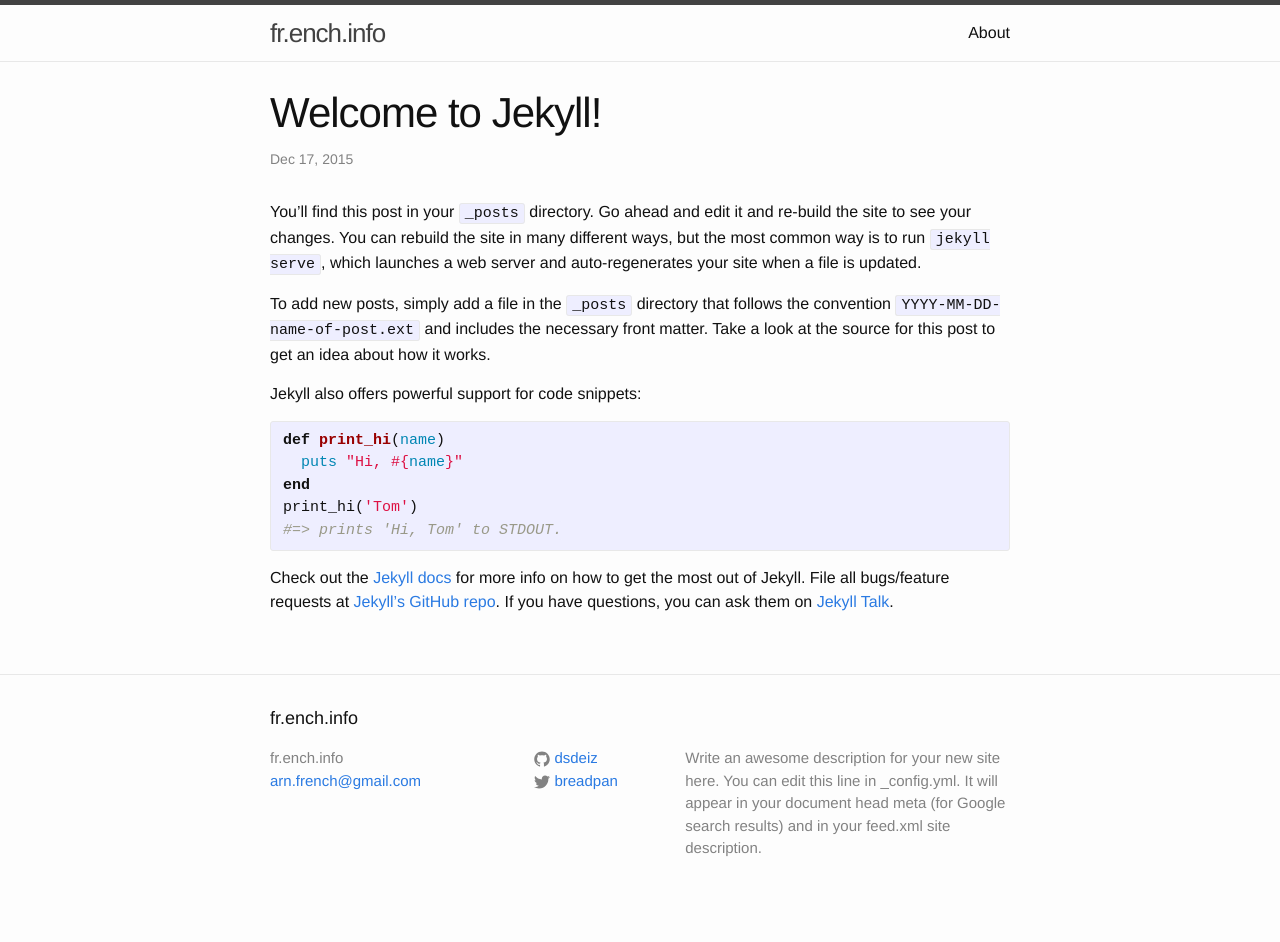
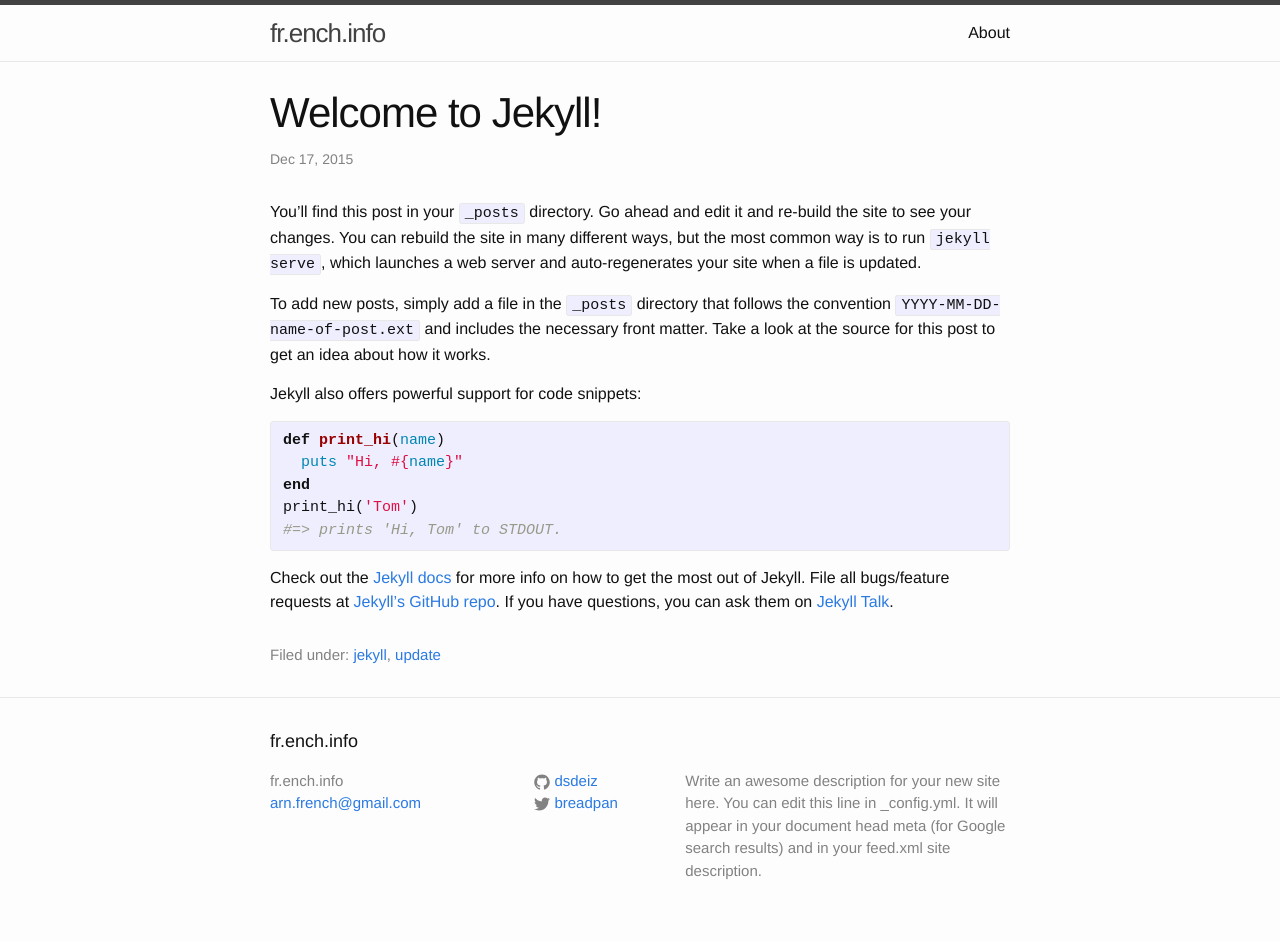
Before and after one commit to puresyntax71/blog, a Jekyll site: the page built from _posts/2015-12-17-welcome-to-jekyll.markdown, in a window 1280 px wide. Built offline with Jekyll 4.4.1, drawn with Linux system fonts in a browser that asks for light colours; before the commit the page ends 920 px from its top, so only the background shows below that.

Commit message:
Add some minor customizations.

```diff
--- a/_layouts/post.html
+++ b/_layouts/post.html
@@ -12,4 +12,27 @@
     {{ content }}
   </div>
 
+  <footer>
+    <aside>
+      {% if page.categories.size > 0 %}
+      <div class="categories">
+        <span>Filed under:</span>
+        {% for category in page.categories %}
+        {% capture url %}/category/{{ category }}/{% endcapture %}
+        <a href="{{ url | prepend: site.baseurl }}">{{ category }}</a>{% if forloop.last == false %}, {% endif %}
+        {% endfor %}
+      </div>
+      {% endif %}
+      {% if page.tags.size > 0 %}
+      <div class="tags">
+        <span>Tagged in:</span>
+        {% for tag in page.tags %}
+        {% capture url %}/tag/{{ tag }}/{% endcapture %}
+        <a href="{{ url | prepend: site.baseurl }}">{{ tag }}</a>{% if forloop.last == false %}, {% endif %}
+        {% endfor %}
+      </div>
+      {% endif %}
+    </aside>
+  </footer>
+
 </article>
--- a/css/main.scss
+++ b/css/main.scss
@@ -51,3 +51,9 @@
         "layout",
         "syntax-highlighting"
 ;
+
+// Customizations...
+.post footer {
+  font-size: 15px;
+  color: $grey-color;
+}
```
Also changed, not shown: images/avatar.png (deleted), images/banner.jpg (deleted).
